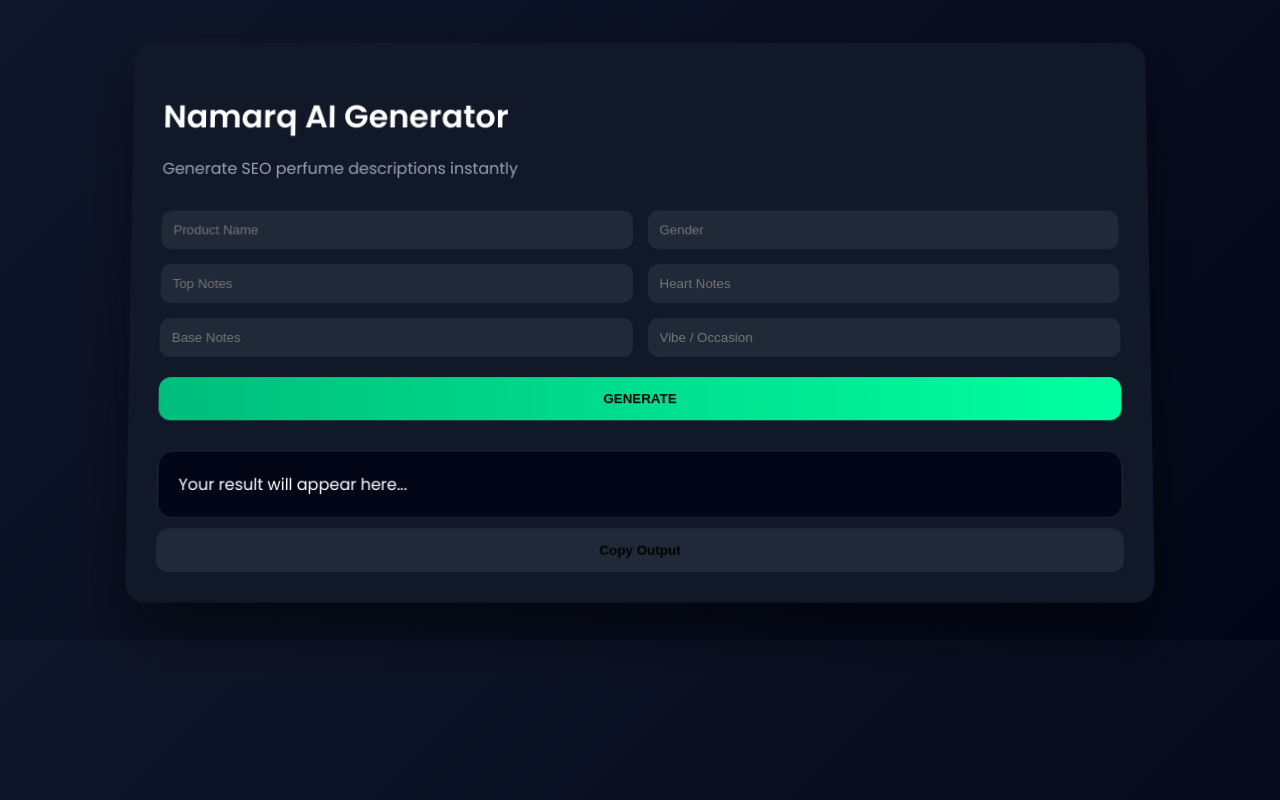
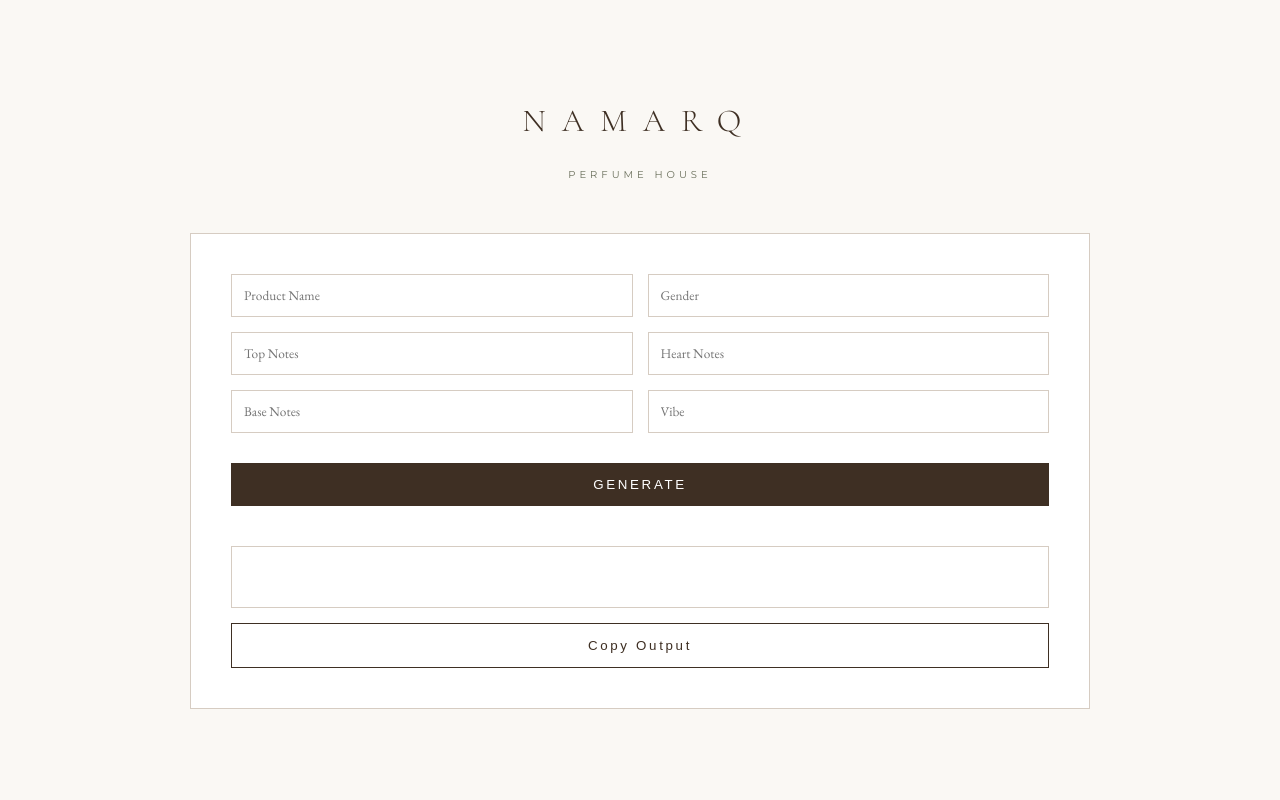
Before and after one commit to cloudwithaero/namarq-ai, a plain HTML site: page index.html in a window 1280 px wide. Drawn offline with nearby package versions, Linux system fonts and the light colour scheme.

Commit message:
Refactor index.html structure and styles

```diff
--- a/index.html
+++ b/index.html
@@ -1,96 +1,107 @@
 <!DOCTYPE html>
 <html lang="en">
 <head>
-<meta charset="UTF-8" />
-<meta name="viewport" content="width=device-width, initial-scale=1.0"/>
-<title>Namarq AI Tool</title>
+<meta charset="UTF-8">
+<meta name="viewport" content="width=device-width, initial-scale=1.0">
+<title>Namarq AI</title>
 
-<link href="https://fonts.googleapis.com/css2?family=Poppins:wght@300;400;600&display=swap" rel="stylesheet">
+<link href="https://fonts.googleapis.com/css2?family=Cormorant+Garamond:wght@300;400;500&family=Montserrat:wght@300;400&family=EB+Garamond&display=swap" rel="stylesheet">
 
 <style>
-* {
-  box-sizing: border-box;
+:root {
+  --ivory: #FAF8F4;
+  --olive: #6B705C;
+  --brown: #3E2F23;
+  --beige: #D6CCC2;
+  --amber: #A47148;
 }
 
 body {
   margin: 0;
-  font-family: 'Poppins', sans-serif;
-  background: linear-gradient(135deg, #0f172a, #020617);
-  color: white;
+  background: var(--ivory);
+  color: var(--brown);
+  font-family: 'EB Garamond', serif;
 }
 
 /* container */
 .container {
-  max-width: 1100px;
+  max-width: 900px;
   margin: auto;
-  padding: 40px;
+  padding: 80px 30px;
+}
+
+/* logo */
+.logo {
+  text-align: center;
+  margin-bottom: 50px;
+}
+
+.logo h1 {
+  font-family: 'Cormorant Garamond', serif;
+  letter-spacing: 0.5em;
+  font-weight: 300;
+}
+
+.logo span {
+  font-family: 'Montserrat';
+  font-size: 10px;
+  letter-spacing: 0.4em;
+  color: var(--olive);
 }
 
 /* card */
 .card {
-  background: #111827;
-  border-radius: 20px;
-  padding: 30px;
-  box-shadow: 0 30px 60px rgba(0,0,0,0.5);
-  transform: perspective(1000px) rotateX(2deg);
+  background: white;
+  padding: 40px;
+  border: 1px solid var(--beige);
 }
 
-/* title */
-h1 {
-  margin-bottom: 10px;
-}
-
-.subtitle {
-  color: #9ca3af;
-  margin-bottom: 30px;
-}
-
-/* grid */
+/* inputs */
 .grid {
   display: grid;
-  grid-template-columns: repeat(2, 1fr);
+  grid-template-columns: 1fr 1fr;
   gap: 15px;
 }
 
 input {
   padding: 12px;
-  border-radius: 10px;
-  border: none;
-  background: #1f2937;
-  color: white;
+  border: 1px solid var(--beige);
+  background: transparent;
+  font-family: 'EB Garamond';
 }
 
 /* button */
 button {
+  margin-top: 30px;
   width: 100%;
   padding: 14px;
-  border-radius: 12px;
   border: none;
-  margin-top: 20px;
-  background: linear-gradient(90deg, #00BD7D, #00ffa2);
-  font-weight: bold;
+  background: var(--brown);
+  color: white;
+  letter-spacing: 0.2em;
   cursor: pointer;
-  transition: 0.3s;
 }
 
 button:hover {
-  transform: scale(1.05);
+  background: var(--olive);
 }
 
 /* result */
 .result {
-  margin-top: 30px;
-  background: #020617;
-  padding: 20px;
-  border-radius: 15px;
+  margin-top: 40px;
+  padding: 30px;
+  border: 1px solid var(--beige);
+  background: #fff;
   white-space: pre-wrap;
-  border: 1px solid #1f2937;
+  line-height: 1.8;
 }
 
-/* copy button */
+/* copy */
 .copy {
-  margin-top: 10px;
-  background: #1f2937;
+  margin-top: 15px;
+  background: transparent;
+  border: 1px solid var(--brown);
+  color: var(--brown);
 }
 </style>
 </head>
@@ -99,24 +110,25 @@
 
 <div class="container">
 
+  <div class="logo">
+    <h1>NAMARQ</h1>
+    <span>PERFUME HOUSE</span>
+  </div>
+
   <div class="card">
-    <h1>Namarq AI Generator</h1>
-    <p class="subtitle">Generate SEO perfume descriptions instantly</p>
 
     <div class="grid">
       <input id="name" placeholder="Product Name">
       <input id="gender" placeholder="Gender">
-
       <input id="top" placeholder="Top Notes">
       <input id="heart" placeholder="Heart Notes">
-
       <input id="base" placeholder="Base Notes">
-      <input id="vibe" placeholder="Vibe / Occasion">
+      <input id="vibe" placeholder="Vibe">
     </div>
 
-    <button onclick="generate()" id="btn">GENERATE</button>
+    <button onclick="generate()">GENERATE</button>
 
-    <div class="result" id="result">Your result will appear here...</div>
+    <div id="result" class="result"></div>
 
     <button class="copy" onclick="copyText()">Copy Output</button>
 
@@ -126,11 +138,6 @@
 
 <script>
 async function generate() {
-
-  const btn = document.getElementById("btn");
-  btn.innerText = "Generating...";
-  btn.disabled = true;
-
   const data = {
     name: name.value,
     gender: gender.value,
@@ -140,28 +147,19 @@
     vibe: vibe.value
   };
 
-  try {
-    const res = await fetch("/api/generate", {
-      method: "POST",
-      headers: {"Content-Type": "application/json"},
-      body: JSON.stringify(data)
-    });
+  const res = await fetch("/api/generate", {
+    method: "POST",
+    headers: {"Content-Type": "application/json"},
+    body: JSON.stringify(data)
+  });
 
-    const resultData = await res.json();
-
-    result.innerText = resultData.output;
-
-  } catch {
-    result.innerText = "❌ Error generating content";
-  }
-
-  btn.innerText = "GENERATE";
-  btn.disabled = false;
+  const json = await res.json();
+  result.innerText = json.output;
 }
 
 function copyText() {
   navigator.clipboard.writeText(result.innerText);
-  alert("Copied!");
+  alert("Copied");
 }
 </script>
 
```
